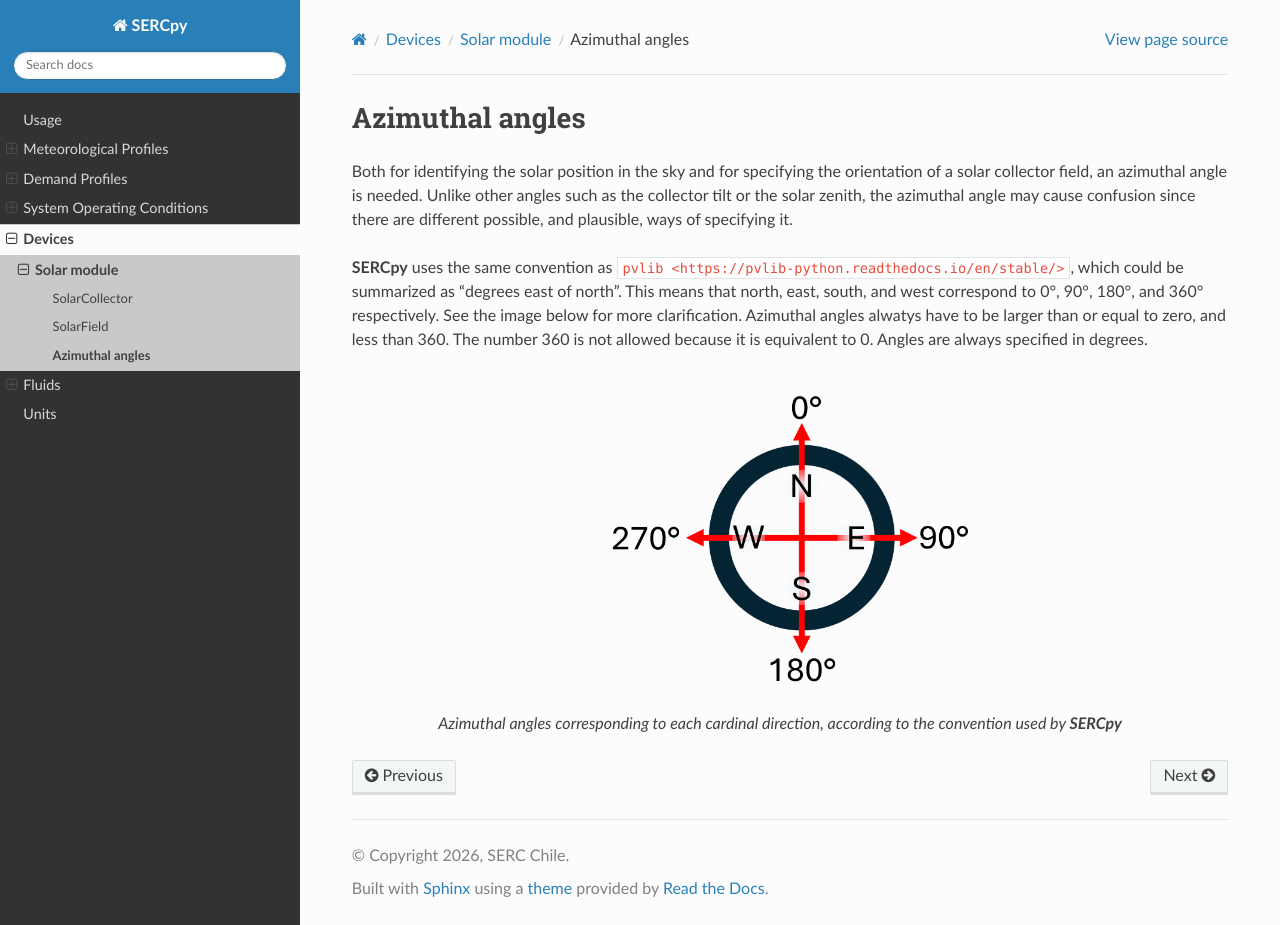
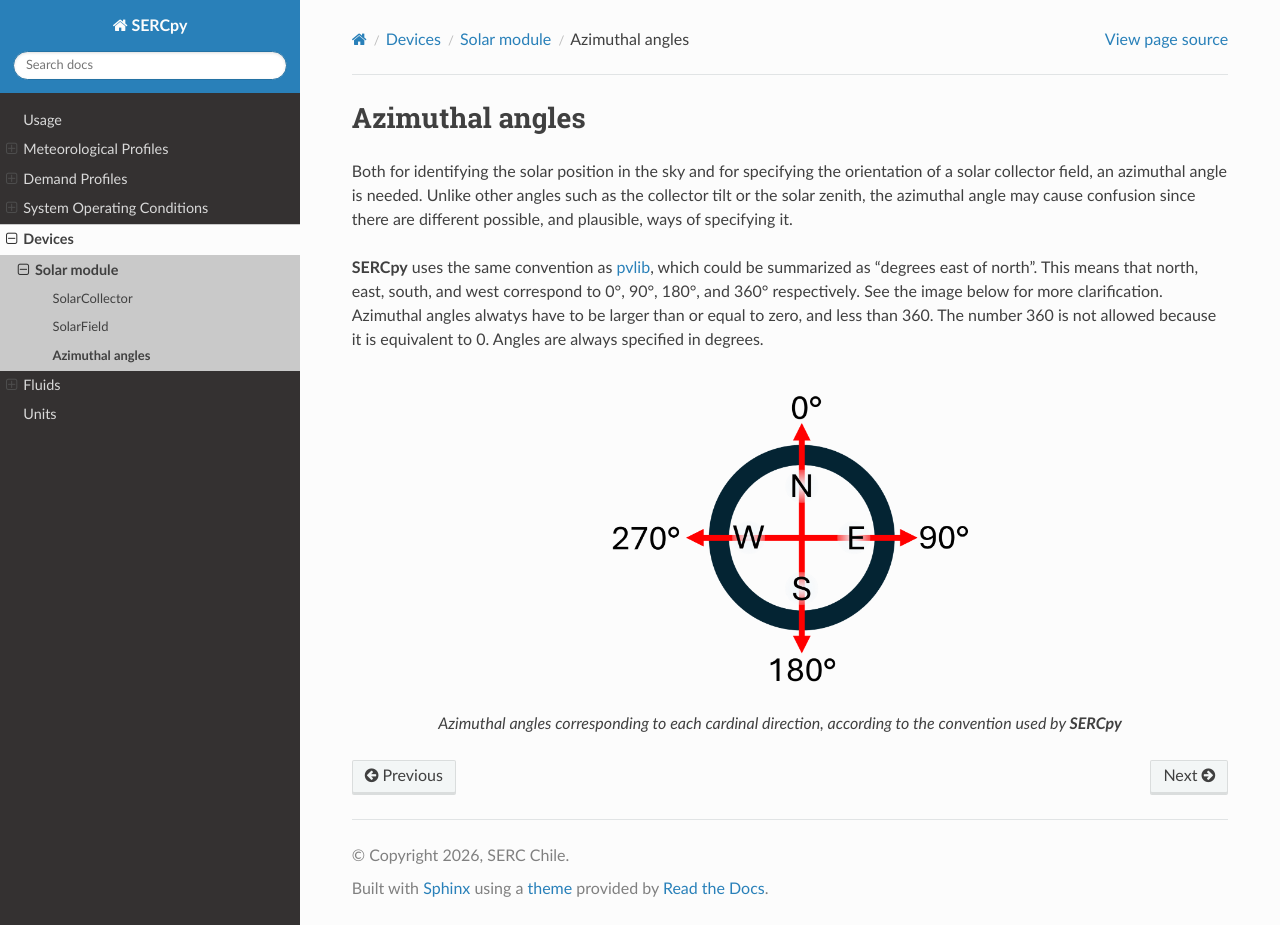
Before and after one commit to serc-chile/SERCpy, a Sphinx documentation site: the page built from docs/source/devices/solar/azimuthal_angle.rst, in a window 1280 px wide and 925 px high. Built offline with Sphinx 7.4.7 and the Read the Docs theme 3.1.0, drawn with Linux system fonts in a browser that asks for light colours; pages that are not in the unit, such as notebooks, are missing from menus.

Commit message:
Update azimuthal_angle.rst

```diff
--- a/docs/source/devices/solar/azimuthal_angle.rst
+++ b/docs/source/devices/solar/azimuthal_angle.rst
@@ -4,7 +4,7 @@ Azimuthal angles
 Both for identifying the solar position in the sky and for specifying the orientation of a solar collector field, an azimuthal angle is needed.
 Unlike other angles such as the collector tilt or the solar zenith, the azimuthal angle may cause confusion since there are different possible, and plausible, ways of specifying it.
 
-**SERCpy** uses the same convention as `pvlib <https://pvlib-python.readthedocs.io/en/stable/>`, which could be summarized as "degrees east of north".
+**SERCpy** uses the same convention as `pvlib <https://pvlib-python.readthedocs.io/en/stable/>`_, which could be summarized as "degrees east of north".
 This means that north, east, south, and west correspond to 0°, 90°, 180°, and 360° respectively. See the image below for more clarification.
 Azimuthal angles alwatys have to be larger than or equal to zero, and less than 360. The number 360 is not allowed because it is equivalent to 0. Angles are always specified in degrees.
 
```
